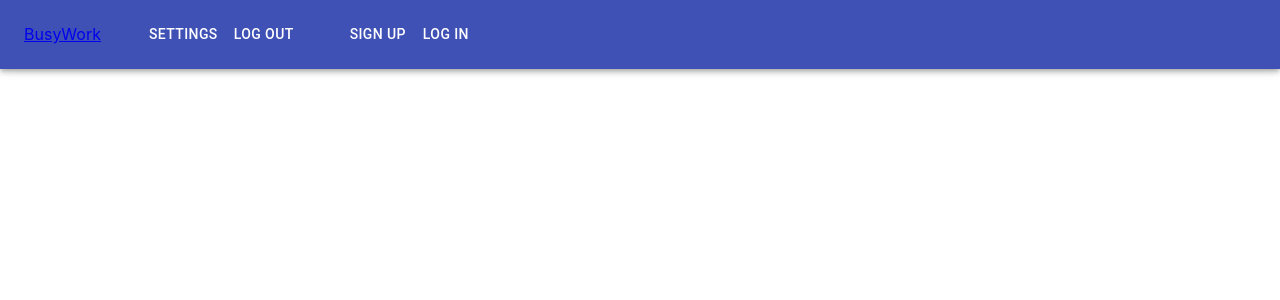
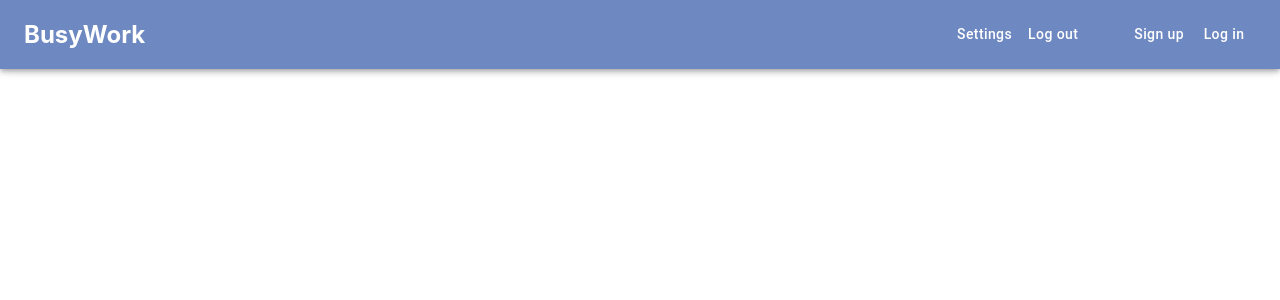
Before and after one commit to blau0123/busywork_web, a React (Create React App) app: page / in a window 1280 px wide. Shown: the top 300 px of the page. Built offline with nearby package versions, Linux system fonts and the light colour scheme.

Commit message:
solved navbar issues

```diff
--- a/src/components/layout/NavBar.js
+++ b/src/components/layout/NavBar.js
@@ -7,7 +7,7 @@ import {makeStyles} from '@material-ui/core/styles'
 
 import SignedInLinks from './SignedInLinks';
 import SignedOutLinks from './SignedOutLinks';
-
+/*
 const useStyles = makeStyles(() => ({
     root: {
         flexGrow: 1,
@@ -19,15 +19,29 @@ const useStyles = makeStyles(() => ({
         color: 'white',
     },
 }));
+*/
+
+const root_styles = {
+    flexGrow: 1,
+}
+
+const title_styles = {
+    flexGrow: 1,
+    textDecoration: 'none',
+    color: 'white',
+    size: '24px',
+}
 
 const NavBar = () => {
-    const classes = useStyles();
+    //const classes = useStyles();
 
     return(
-        <div className={classes.root}>
-            <AppBar background="#6E88C1">
+        <div className="root" style={root_styles}>
+            <AppBar style={{background: "#6E88C1"}}>
                 <Toolbar className="container">
-                    <Link className={classes.title} to="/" className="logo">BusyWork</Link>
+                    <Link className="title" to="/" className="logo" style={title_styles}>
+                        <h2>BusyWork</h2>
+                    </Link>
                     <SignedInLinks />
                     <SignedOutLinks />
                 </Toolbar>
--- a/src/components/layout/SignedInLinks.js
+++ b/src/components/layout/SignedInLinks.js
@@ -17,10 +17,10 @@ const SignedInLinks = () => {
         // list of links user can go to when signed in (notes, todos, calendar, log out)
         <ul style={list_styles}>
             <li>
-                <Button className="nav-button" color="inherit">
+                <Button className="nav-button" color="inherit" style={{textTransform:'none'}}>
                     <NavLink to="/" style={list_item_styles}>Settings</NavLink>
                 </Button>
-                <Button className="nav-button" color="inherit">
+                <Button className="nav-button" color="inherit" style={{textTransform:'none'}}>
                     <NavLink to="/" style={list_item_styles}>Log out</NavLink>
                 </Button>
             </li>
--- a/src/components/layout/SignedOutLinks.js
+++ b/src/components/layout/SignedOutLinks.js
@@ -17,10 +17,10 @@ const SignedOutLinks = () => {
         // list of links user can go to when signed in (notes, todos, calendar, log out)
         <ul style={list_styles}>
             <li>
-                <Button className="nav-button" color="inherit">
-                    <NavLink to="/" style={list_item_styles}>Sign Up</NavLink>
+                <Button className="nav-button" color="inherit" style={{textTransform:'none'}}>
+                    <NavLink to="/" style={list_item_styles}>Sign up</NavLink>
                 </Button>
-                <Button className="nav-button" color="inherit">
+                <Button className="nav-button" color="inherit" style={{textTransform:'none'}}>
                     <NavLink to="/" style={list_item_styles}>Log in</NavLink>
                 </Button>
             </li>
```
